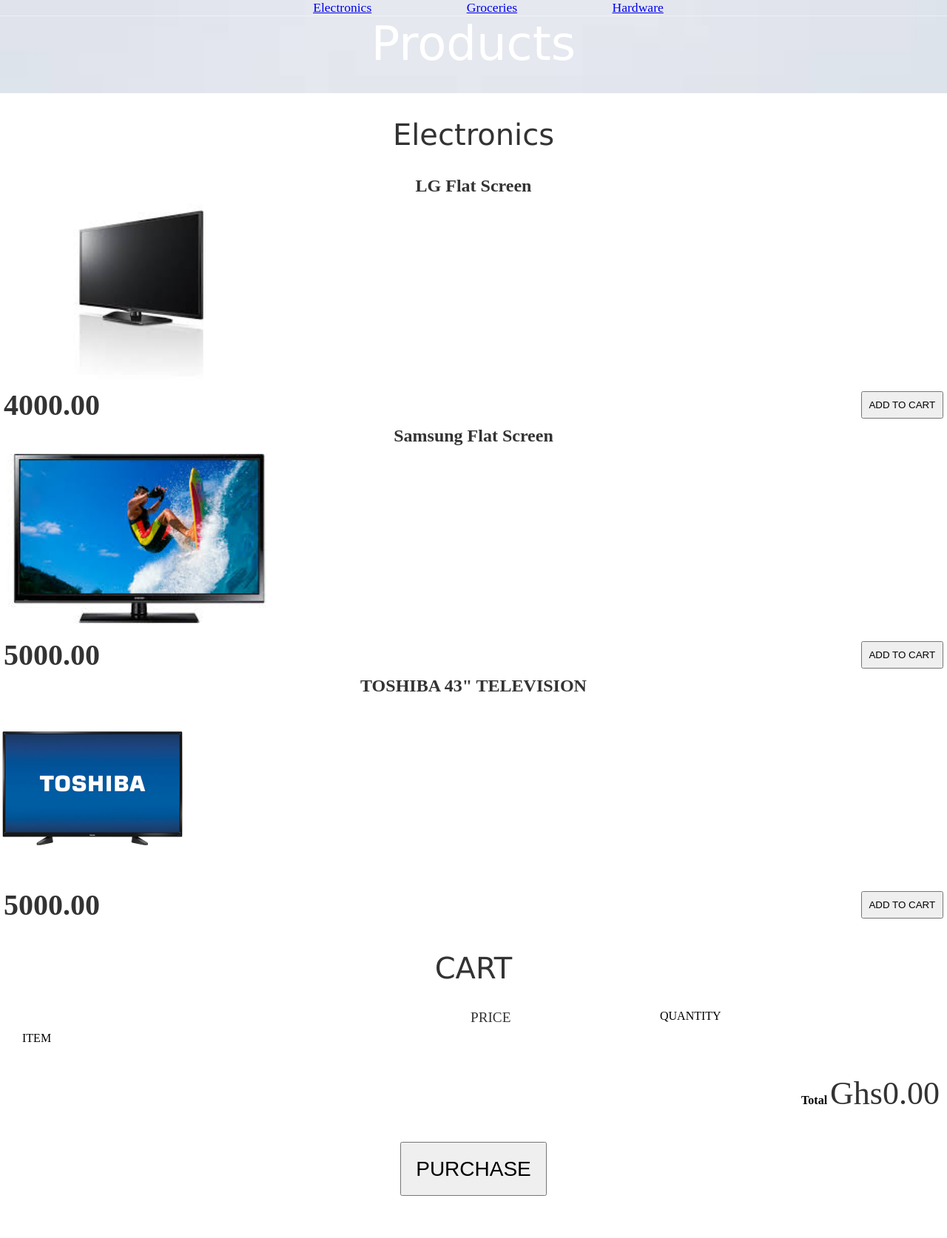
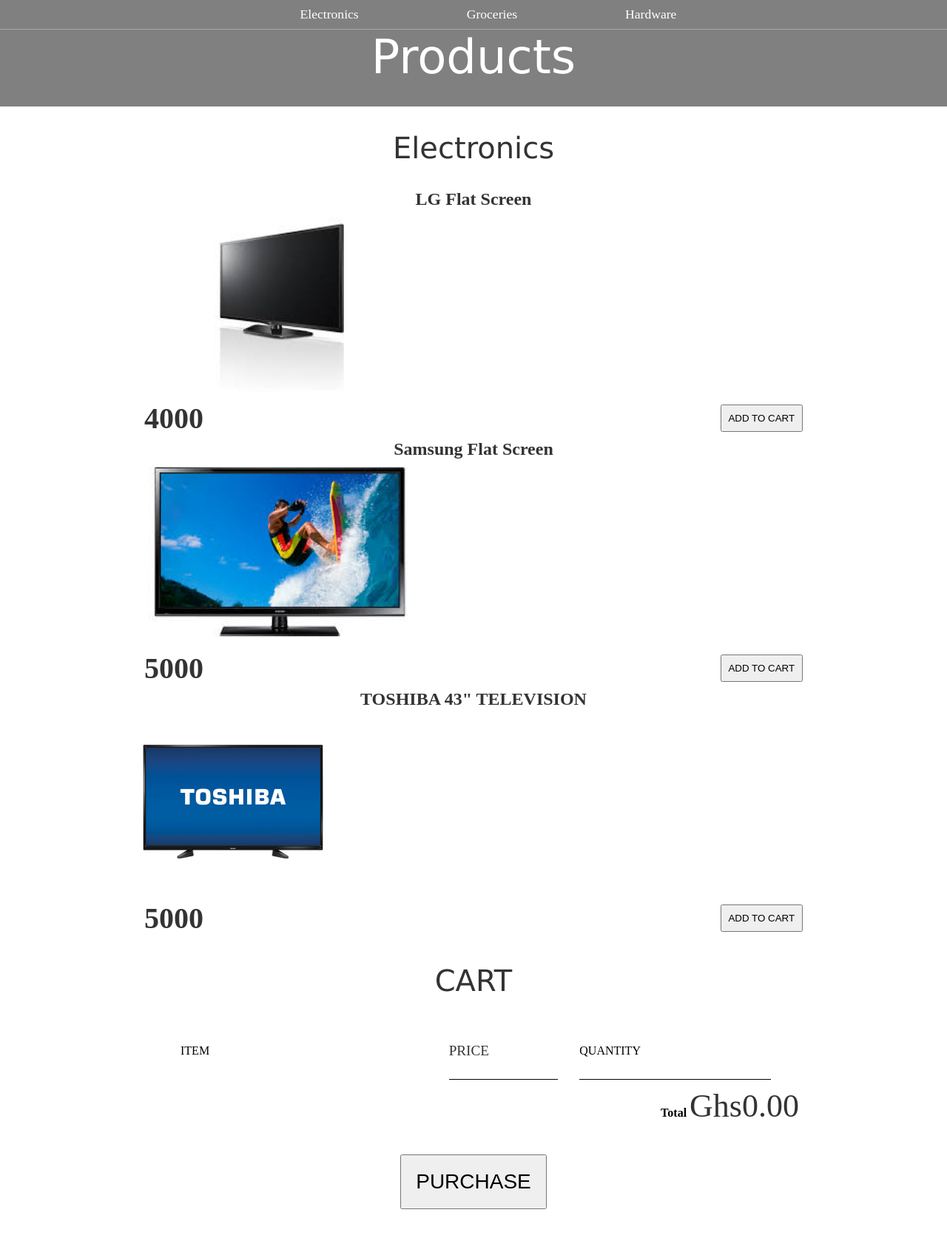
Before and after one commit to Daniel-Ok/ShoppingCart, a plain HTML site: page Daniel_okyere_ShoppingCart_201105/index.html in a window 1280 px wide. Shown: the whole page at 74% size. Drawn offline with Linux system fonts and the light colour scheme.

Commit message:
fixing cart updating in html

```diff
--- a/Daniel_okyere_ShoppingCart_201105/assets/scripts/store.js
+++ b/Daniel_okyere_ShoppingCart_201105/assets/scripts/store.js
@@ -111,10 +111,10 @@ function updateCartTotal() {
         var cartRow = cartRows[i]
         var priceElement = cartRow.getElementsByClassName('cart-price')[0]
         var quantityElement = cartRow.getElementsByClassName('cart-quantity-input')[0]
-        var price = parseFloat(priceElement.innerText.replace('$', ''))
+        var price = parseFloat(priceElement.innerText.replace('Ghs', ''))
         var quantity = quantityElement.value
         total = total + (price * quantity)
     }
     total = Math.round(total * 100) / 100
-    document.getElementsByClassName('cart-total-price')[0].innerText = '$' + total
+    document.getElementsByClassName('cart-total-price')[0].innerText = 'Ghs' + total
 }
--- a/Daniel_okyere_ShoppingCart_201105/index.html
+++ b/Daniel_okyere_ShoppingCart_201105/index.html
@@ -20,23 +20,24 @@
 
     <h1 class="product-status">Products</h1>
     </header>
-    <section class="">
+    <section class="container">
         <h2 class="section-header">Electronics</h2>
         <div class="cart-items">
             <div>
                 <span class="shop-item-title">LG Flat Screen</span>
                 <img class="shop-item-image" src="/Daniel_okyere_ShoppingCart_201105/assets/images/lg1.jpg" alt="">
                 <div class="shop-item-details">
-                    <span class="shop-item-price">4000.00</span>
+                    <span class="shop-item-price">4000</span>
                     <button class="btn  shop-item-button" type="button">ADD TO CART</button>
                 </div>
             </div>
+
         </div>
         <div class="cart-items">
             <span class="shop-item-title">Samsung Flat Screen</span>
             <img class="shop-item-image" src="/Daniel_okyere_ShoppingCart_201105/assets/images/samsung1.jpg" alt="">
             <div class="shop-item-details">
-                <span class="shop-item-price">5000.00</span>
+                <span class="shop-item-price">5000</span>
                 <button class="btn  shop-item-button" type="button">ADD TO CART</button>
 
             </div>
@@ -45,23 +46,23 @@
             <span class="shop-item-title">TOSHIBA 43" TELEVISION</span>
             <img class="shop-item-image" src="/Daniel_okyere_ShoppingCart_201105/assets/images/Toshiba1.jpg" alt="">
             <div class="shop-item-details">
-                <span class="shop-item-price">5000.00</span>
+                <span class="shop-item-price">5000</span>
                 <button class="btn  shop-item-button" type="button">ADD TO CART</button>
 
             </div>
         </div>
 
     </section>
-    <section>
+    <section class="container">
         <h2 class="section-header">CART</h2>
-        <div class="cart-row">
-            <span class="cart-item cart-header">ITEM</span>
-            <span class="cart-price cart-header">PRICE</span>
-            <span class="cart-quantity cart-header">QUANTITY</span>
+        <div class="cart-row container">
+            <span class="cart-item cart-header cart-colum">ITEM</span>
+            <span class="cart-price cart-header cart-column">PRICE</span>
+            <span class="cart-quantity cart-header cart-column">QUANTITY</span>
         </div>
-        <div></div>
+
         <div class="cart-total">
-            <strong>Total</strong>
+            <strong >Total</strong>
             <span class="cart-total-price">Ghs0.00</span>
         </div>
         <button class="btn btn-purchase" type="button">PURCHASE</button>
--- a/Daniel_okyere_ShoppingCart_201105/styles.css
+++ b/Daniel_okyere_ShoppingCart_201105/styles.css
@@ -36,8 +36,8 @@ html, body{
 }
 
 .main-header{
-    background-color: rgba(0, 0, 0, 6);
-    background-image: url("/Daniel_okyere_ShoppingCart_201105/assets/images/snow1.jpg");
+    background-color: gray;
+
     background-size: cover;
     padding-bottom: 30px;
 }
@@ -125,3 +125,68 @@ html, body{
     font-size: 2.5em;
     font-weight: bold;
 }
+
+.cart-column{
+    display: flex;
+    align-items: center;
+    border-bottom: 1px solid black;
+    margin-right: 1.5em;
+    padding-bottom: 10px;
+    margin-top: 10px;
+
+}
+
+.cart-quantity {
+    width: 35%;
+}
+
+.cart-quantity-input {
+    height: 34px;
+    width: 50px;
+    border-radius: 5px;
+    border: 1px solid #56CCF2;
+    background-color: #eee;
+    color: #333;
+    padding: 0;
+    text-align: center;
+    font-size: 1.2em;
+    margin-right: 25px;
+}
+
+.btn-danger {
+    color: white;
+    background-color: #EB5757;
+    border: none;
+    border-radius: .3em;
+    font-weight: bold;
+}
+
+.container {
+    max-width: 900px;
+    margin: 0 auto;
+    padding: 0 1.5em;
+}
+
+.main-nav {
+    text-align: center;
+    font-size: 1.1em;
+    font-weight: lighter;
+    border-bottom: 1px solid rgba(255, 255, 255, .3)
+}
+
+
+
+.nav ul {
+    margin: 0;
+}
+
+.nav li {
+    display: inline;
+}
+
+.nav a {
+    display: inline-block;
+    padding: .5em;
+    color: white;
+    text-decoration: none;
+}
```
